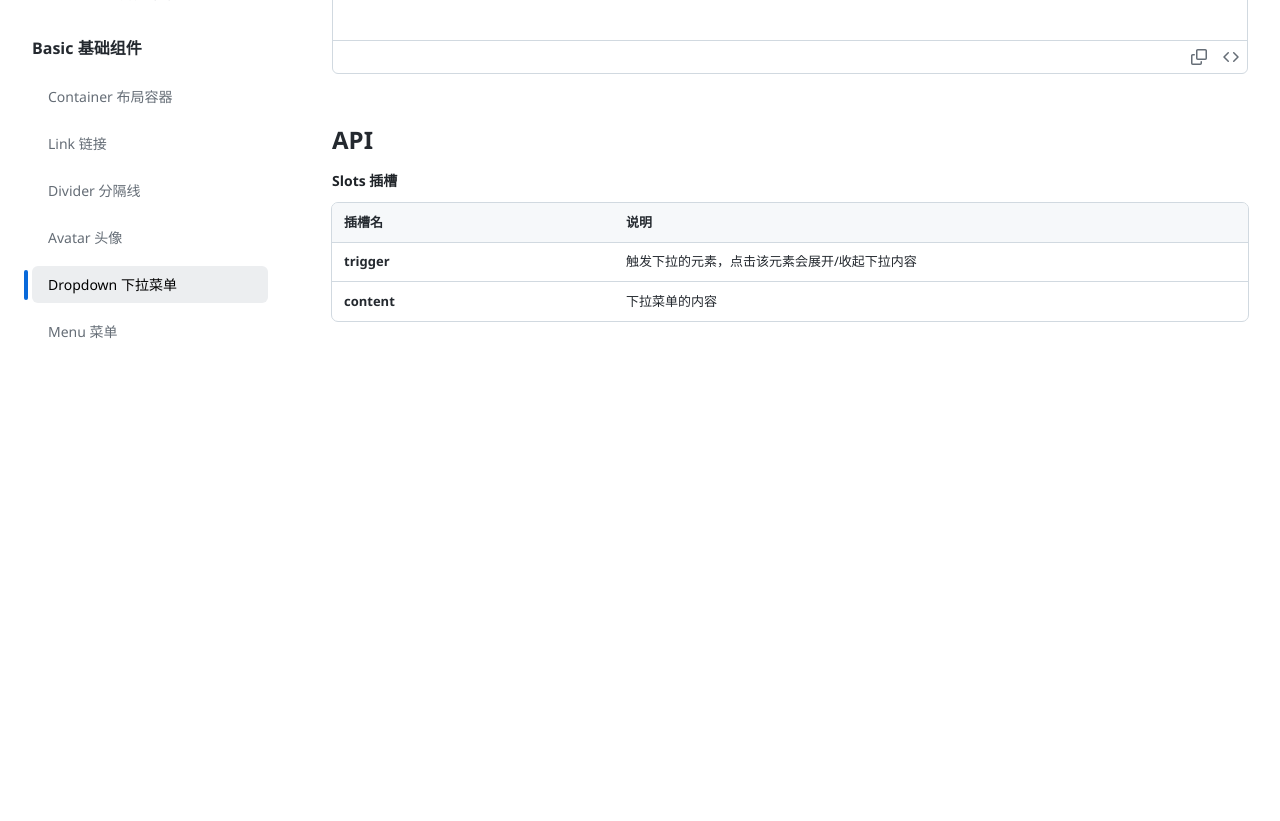
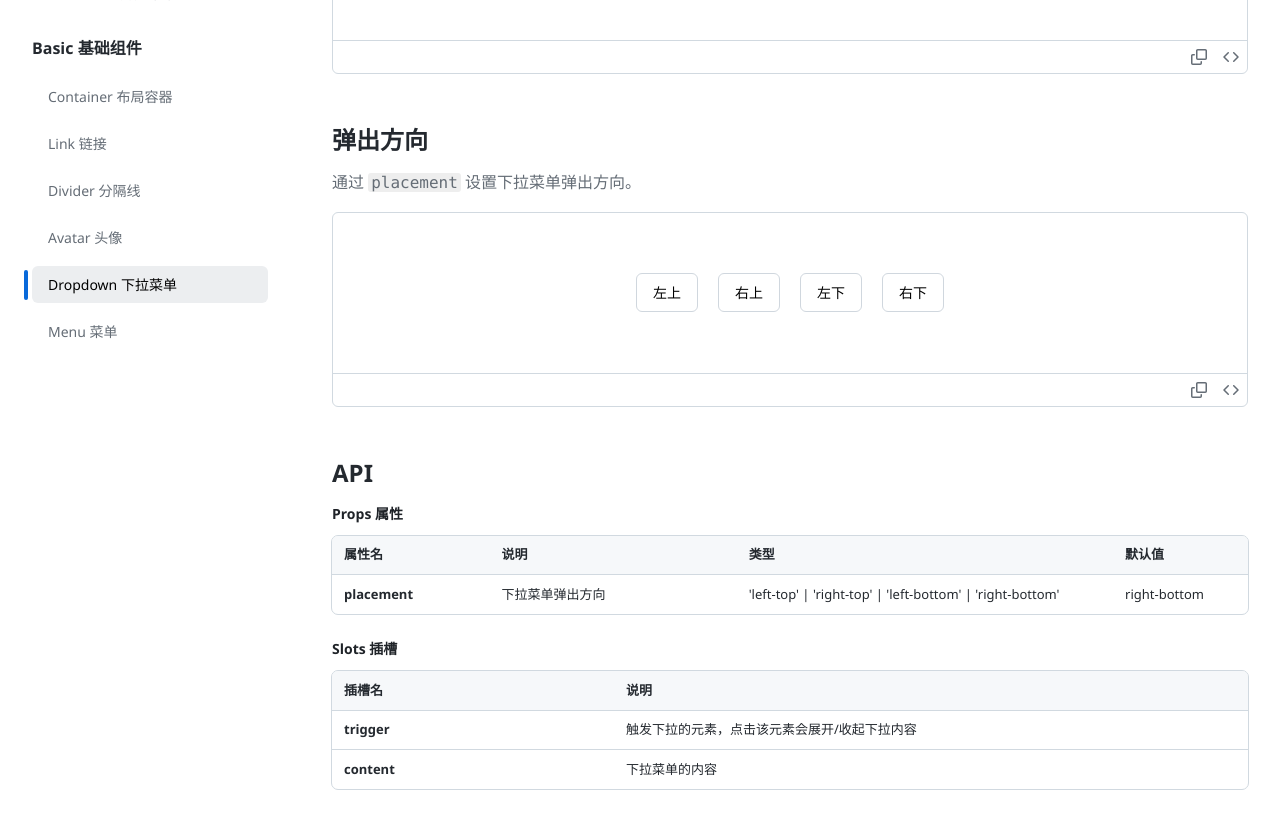
Before and after one commit to UnderHear-tools/UnderHear-Web, a Vue app in the folder UnderHear-frontend/: page /component/dropdown in a window 1280 px wide. Shown: the part 440-1261 px from the top of the page. Before the commit the page ends 800 px from the top, so only its background shows below. Built offline with nearby package versions, Linux system fonts and the light colour scheme.

Commit message:
dropdown组件介绍页新增方向

```diff
--- a/UnderHear-frontend/src/module/components/views/components/dropdown.vue
+++ b/UnderHear-frontend/src/module/components/views/components/dropdown.vue
@@ -23,8 +23,57 @@
       </ComponentDocsDemoBlock>
     </ComponentDocsSection>
 
+    <ComponentDocsSection title="弹出方向">
+      <template #description>通过 <code>placement</code> 设置下拉菜单弹出方向。</template>
+
+      <ComponentDocsDemoBlock :code="demoPlacementCode">
+        <div class="dropdown-placement-demo">
+          <zDropdown placement="left-top">
+            <template #trigger>
+              <button class="demo-trigger">左上</button>
+            </template>
+            <template #content>
+              <div class="demo-content">左上内容</div>
+            </template>
+          </zDropdown>
+          <zDropdown placement="right-top">
+            <template #trigger>
+              <button class="demo-trigger">右上</button>
+            </template>
+            <template #content>
+              <div class="demo-content">右上内容</div>
+            </template>
+          </zDropdown>
+          <zDropdown placement="left-bottom">
+            <template #trigger>
+              <button class="demo-trigger">左下</button>
+            </template>
+            <template #content>
+              <div class="demo-content">左下内容</div>
+            </template>
+          </zDropdown>
+          <zDropdown placement="right-bottom">
+            <template #trigger>
+              <button class="demo-trigger">右下</button>
+            </template>
+            <template #content>
+              <div class="demo-content">右下内容</div>
+            </template>
+          </zDropdown>
+        </div>
+      </ComponentDocsDemoBlock>
+    </ComponentDocsSection>
+
     <ComponentDocsSection title="API" variant="api">
-      <h4>Slots 插槽</h4>
+      <h4>Props 属性</h4>
+      <zTable
+        :columns="propsTableColumns"
+        :data="propsTableRows"
+        row-key="name"
+        compact
+        :hoverable="false"
+      />
+      <h4 style="margin-top: 24px;">Slots 插槽</h4>
       <zTable
         :columns="slotsTableColumns"
         :data="slotsTableRows"
@@ -100,6 +149,88 @@ import { zDropdown } from '@/components/z-ui/dropdown'
 }
 <\/style>`
 
+const demoPlacementCode = `<template>
+  <div class="dropdown-placement-demo">
+    <zDropdown placement="left-top">
+      <template #trigger>
+        <button class="demo-trigger">左上</button>
+      </template>
+      <template #content>
+        <div class="demo-content">左上内容</div>
+      </template>
+    </zDropdown>
+    <zDropdown placement="right-top">
+      <template #trigger>
+        <button class="demo-trigger">右上</button>
+      </template>
+      <template #content>
+        <div class="demo-content">右上内容</div>
+      </template>
+    </zDropdown>
+    <zDropdown placement="left-bottom">
+      <template #trigger>
+        <button class="demo-trigger">左下</button>
+      </template>
+      <template #content>
+        <div class="demo-content">左下内容</div>
+      </template>
+    </zDropdown>
+    <zDropdown placement="right-bottom">
+      <template #trigger>
+        <button class="demo-trigger">右下</button>
+      </template>
+      <template #content>
+        <div class="demo-content">右下内容</div>
+      </template>
+    </zDropdown>
+  </div>
+</template>
+
+<script setup lang="ts">
+import { zDropdown } from '@/components/z-ui/dropdown'
+<\/script>
+
+<style scoped>
+.dropdown-placement-demo {
+  display: flex;
+  gap: 20px;
+}
+
+.demo-trigger {
+  padding: 8px 16px;
+  border: 1px solid #d0d7de;
+  border-radius: 6px;
+  background: #fff;
+  font-size: 14px;
+  cursor: pointer;
+}
+
+.demo-trigger:hover {
+  background: #f6f8fa;
+}
+
+.demo-content {
+  padding: 8px;
+  min-width: 120px;
+}
+<\/style>`
+
+const propsTableColumns: ZTableColumn[] = [
+  { key: 'name', label: '属性名', rowHeader: true, minWidth: '140px' },
+  { key: 'description', label: '说明', minWidth: '220px', wrap: true },
+  { key: 'type', label: '类型', minWidth: '220px', wrap: true },
+  { key: 'default', label: '默认值', minWidth: '120px' }
+]
+
+const propsTableRows = [
+  {
+    name: 'placement',
+    description: '下拉菜单弹出方向',
+    type: `'left-top' | 'right-top' | 'left-bottom' | 'right-bottom'`,
+    default: 'right-bottom'
+  }
+]
+
 const slotsTableColumns: ZTableColumn[] = [
   { key: 'name', label: '插槽名', rowHeader: true, minWidth: '140px' },
   { key: 'description', label: '说明', minWidth: '300px', wrap: true }
@@ -120,6 +251,11 @@ const slotsTableRows = [
 <style scoped>
 .dropdown-demo {
   position: absolute;
+}
+
+.dropdown-placement-demo {
+  display: flex;
+  gap: 20px;
 }
 
 .demo-trigger {
```
